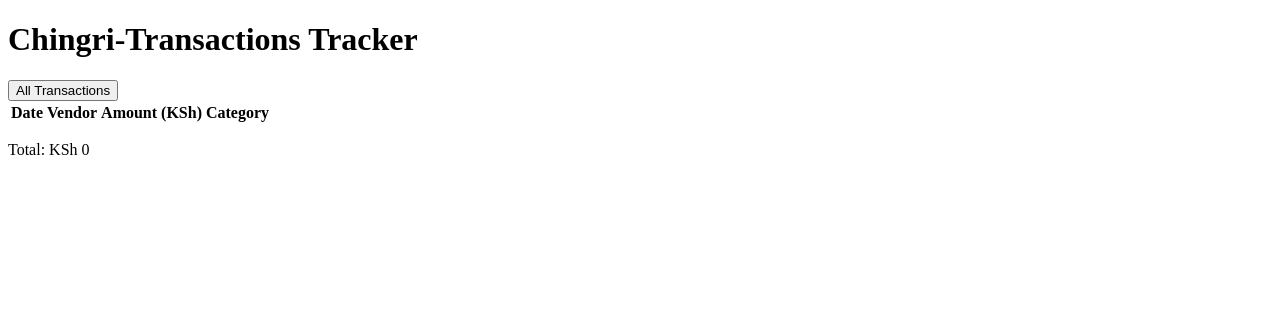
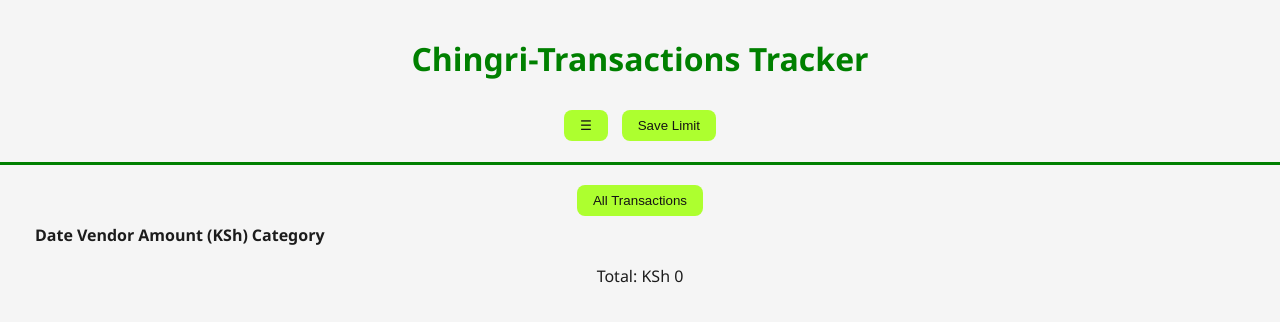
Before and after one commit to NdoloMwende/Chingri-Transactions-Tracker, a plain HTML site: page index.html in a window 1280 px wide. Drawn offline with Linux system fonts and the light colour scheme.

Commit message:
base CSS

```diff
--- a/index.html
+++ b/index.html
@@ -7,7 +7,12 @@
     <link rel="stylesheet" href="style.css">
 </head>
 <body>
-   <header><h1>Chingri-Transactions Tracker</h1></header>
+   <header><h1>Chingri-Transactions Tracker</h1>
+    <div id="menuContainer">
+       <button id="hamburgerToggle">☰</button>
+       <button id="saveLimitBtn" style="margin-top: 0.5rem;">Save Limit</button>
+    </div>
+</header>
    <main>
     <section>
         <div id="filter-section">
--- a/style.css
+++ b/style.css
@@ -0,0 +1,40 @@
+:root {
+  --primary: whitesmoke;
+  --background: whitesmoke;
+  --text: #1C1C1C;
+  --alert: #D7263D;
+  --advice: #F4B400;
+  --border: #CCCCCC;
+  --radius: 8px;
+}
+
+body {
+  font-family: 'Segoe UI', sans-serif;
+  margin: 0;
+  padding: 0;
+  background-color: whitesmoke;
+  color: var(--text);
+}
+
+header {
+  background-color: var(--primary);
+  color: green;
+  padding: 1rem;
+  text-align: center;
+  border-bottom: 3px solid;
+}
+
+section {
+  padding: 1rem 2rem;
+  text-align: center;
+}
+
+button {
+  background-color: greenyellow;
+  color: rgb(21, 20, 20);
+  border: none;
+  padding: 0.5rem 1rem;
+  margin: 0.3rem;
+  border-radius: var(--radius);
+  cursor: pointer;
+}
```
